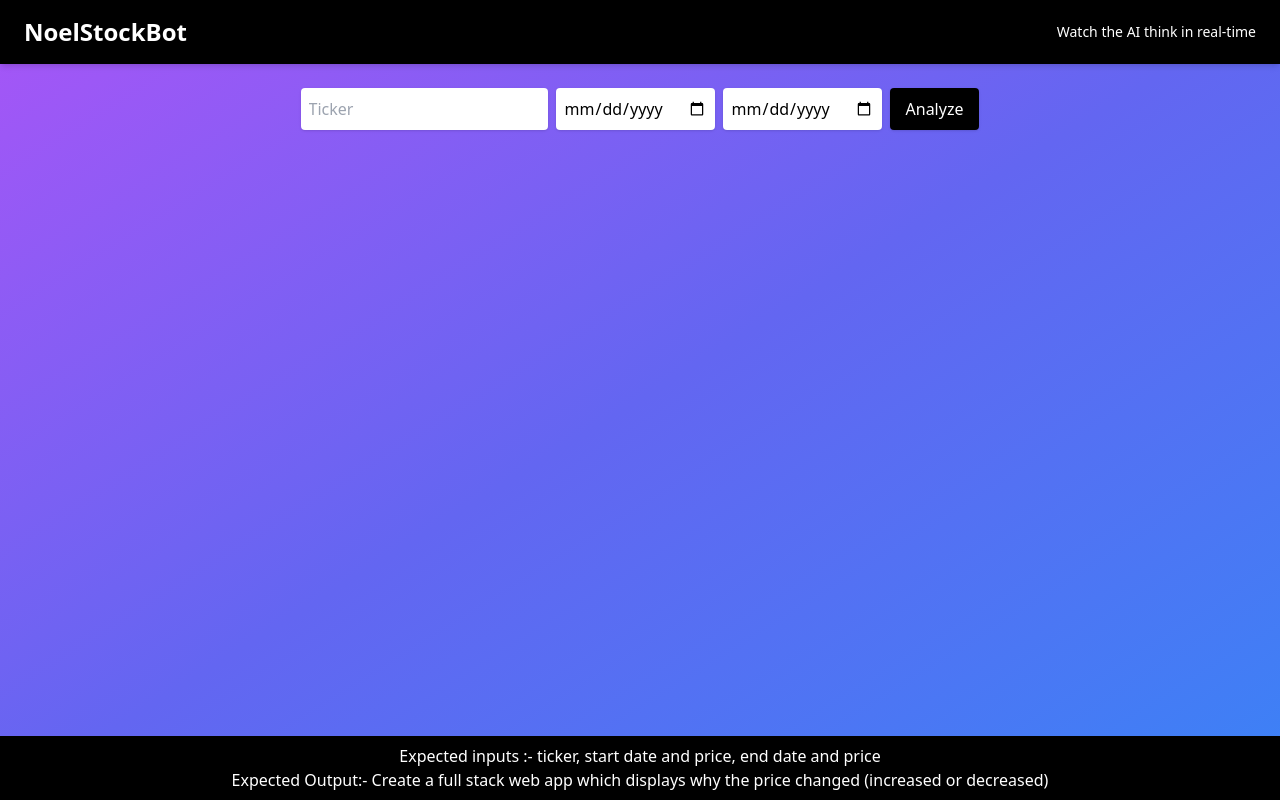
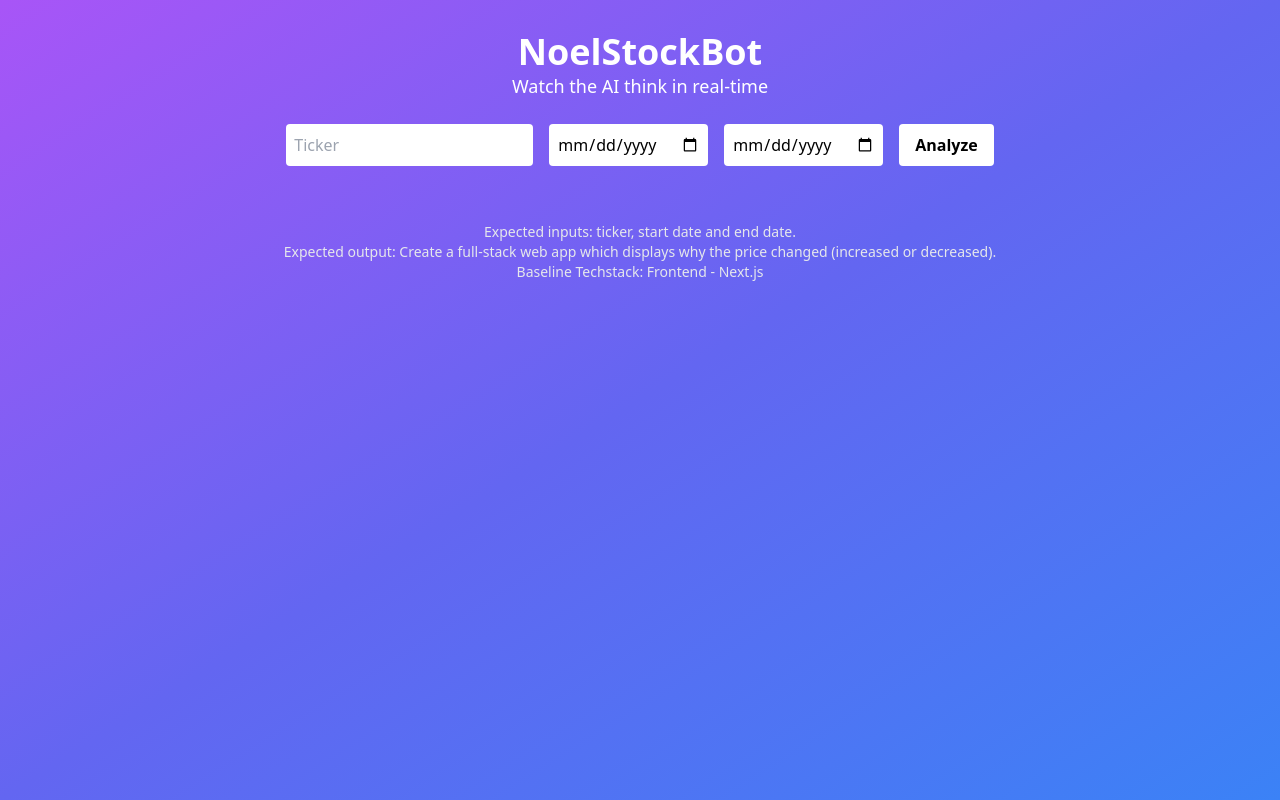
Before and after one commit to edxNoel/noelstocktool, a Next.js app: page / in a window 1280 px wide. Built offline with nearby package versions, Linux system fonts and the light colour scheme.

Commit message:
Update page.tsx

```diff
--- a/app/page.tsx
+++ b/app/page.tsx
@@ -1,86 +1,84 @@
-"use client";
+'use client';
 
-import { useState } from "react";
-import axios from "axios";
+import { useState } from 'react';
+import axios from 'axios';
 
-export default function Home() {
-  const [ticker, setTicker] = useState("");
-  const [startDate, setStartDate] = useState("");
-  const [endDate, setEndDate] = useState("");
-  const [nodes, setNodes] = useState<any[]>([]);
-  const [edges, setEdges] = useState<any[]>([]);
+type Node = {
+  id: number;
+  label: string;
+};
+
+export default function HomePage() {
+  const [nodes, setNodes] = useState<Node[]>([]);
+  const [ticker, setTicker] = useState('');
+  const [startDate, setStartDate] = useState('');
+  const [endDate, setEndDate] = useState('');
 
   const handleAnalyze = async () => {
-    setNodes([]);
-    setEdges([]);
-    try {
-      const response = await axios.post("/api/analyze", {
-        ticker,
-        start_date: startDate,
-        end_date: endDate,
-      });
+    if (!ticker || !startDate || !endDate) {
+      alert('Please fill all fields');
+      return;
+    }
 
-      const { analysisSteps, connections } = response.data;
-
-      setNodes(analysisSteps);
-      setEdges(connections);
-    } catch (error) {
-      console.error(error);
-    }
+    // Simulate AI node-based analysis (replace with real API if needed)
+    const newNodes: Node[] = [
+      { id: 1, label: `Expected inputs: ticker=${ticker}, start=${startDate}, end=${endDate}` },
+      { id: 2, label: 'Fetching historical price data...' },
+      { id: 3, label: 'Performing AI sentiment & trend analysis...' },
+      { id: 4, label: 'Inference: Price likely increased due to positive news' },
+    ];
+    setNodes(newNodes);
   };
 
   return (
-    <div className="h-screen w-screen bg-gradient-to-br from-purple-500 via-indigo-500 to-blue-500 flex flex-col">
-      <header className="bg-black text-white py-4 px-6 flex justify-between items-center shadow-md">
-        <h1 className="text-2xl font-bold">NoelStockBot</h1>
-        <p className="text-sm">Watch the AI think in real-time</p>
+    <div className="h-full w-full flex flex-col items-center justify-start p-8 text-white">
+      <header className="mb-6 text-center">
+        <h1 className="text-4xl font-bold">NoelStockBot</h1>
+        <p className="text-lg">Watch the AI think in real-time</p>
       </header>
 
-      <main className="flex-grow flex flex-col items-center justify-start p-6 gap-4 overflow-auto">
-        <div className="flex gap-2">
+      <div className="flex flex-col md:flex-row gap-4 mb-6">
         <input
           type="text"
           placeholder="Ticker"
           value={ticker}
           onChange={(e) => setTicker(e.target.value)}
-            className="p-2 rounded shadow"
+          className="p-2 rounded text-black"
         />
         <input
           type="date"
+          placeholder="Start Date"
           value={startDate}
           onChange={(e) => setStartDate(e.target.value)}
-            className="p-2 rounded shadow"
+          className="p-2 rounded text-black"
         />
         <input
           type="date"
+          placeholder="End Date"
           value={endDate}
           onChange={(e) => setEndDate(e.target.value)}
-            className="p-2 rounded shadow"
+          className="p-2 rounded text-black"
         />
         <button
           onClick={handleAnalyze}
-            className="bg-black text-white px-4 py-2 rounded shadow hover:bg-gray-800"
+          className="bg-white text-black px-4 py-2 rounded font-bold hover:bg-gray-200"
         >
           Analyze
         </button>
       </div>
 
-        <div className="flex flex-col gap-4 w-full max-w-4xl">
+      <div className="flex flex-col items-start gap-2 w-full max-w-2xl">
         {nodes.map((node) => (
-            <div
-              key={node.id}
-              className="p-3 rounded shadow bg-white bg-opacity-90"
-            >
-              <strong>{node.label}</strong>
-              <p className="text-sm mt-1">{node.description}</p>
+          <div key={node.id} className="bg-black bg-opacity-50 p-4 rounded w-full">
+            {node.label}
           </div>
         ))}
       </div>
-      </main>
 
-      <footer className="bg-black text-white text-center py-2">
-        Expected inputs :- ticker, start date and price, end date and price <br />
-        Expected Output:- Create a full stack web app which displays why the price changed (increased or decreased)
+      <footer className="mt-8 text-sm text-gray-200 text-center">
+        Expected inputs: ticker, start date and end date. <br />
+        Expected output: Create a full-stack web app which displays why the price changed (increased or decreased). <br />
+        Baseline Techstack: Frontend - Next.js
       </footer>
     </div>
   );
```
Lines whose indentation alone changed are shown as unchanged.
